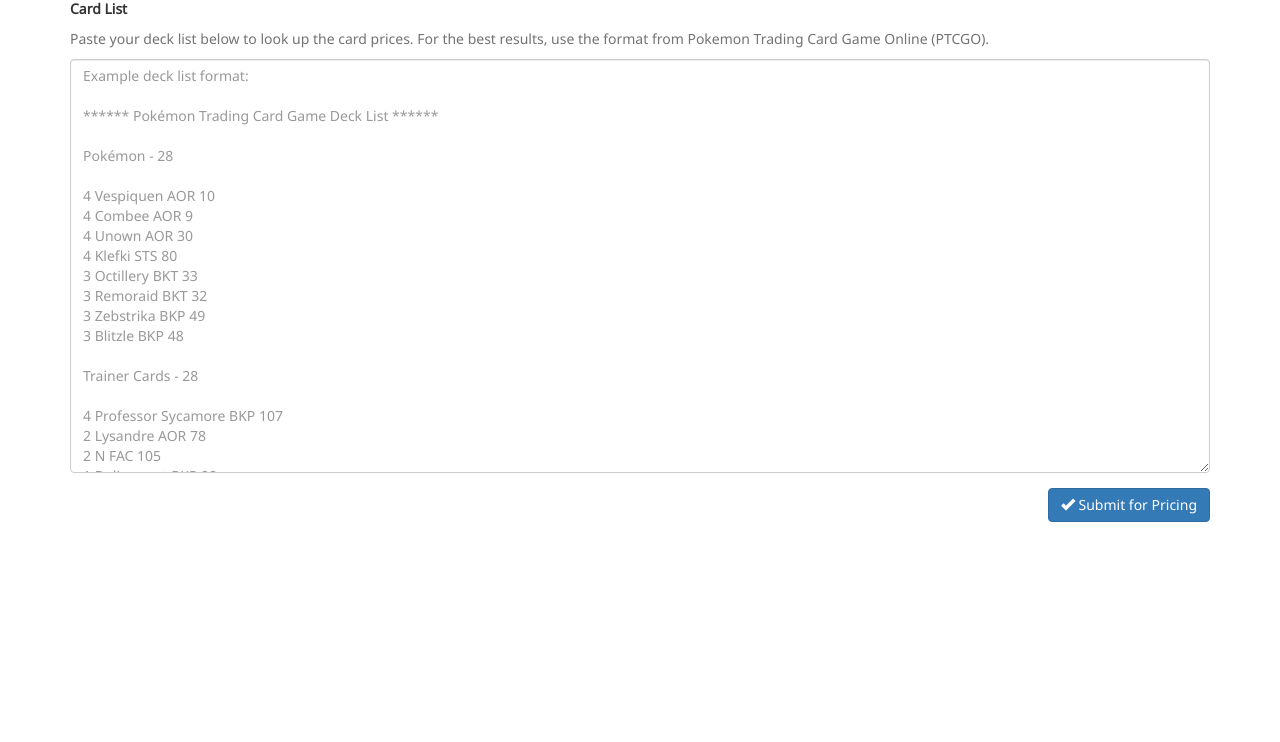
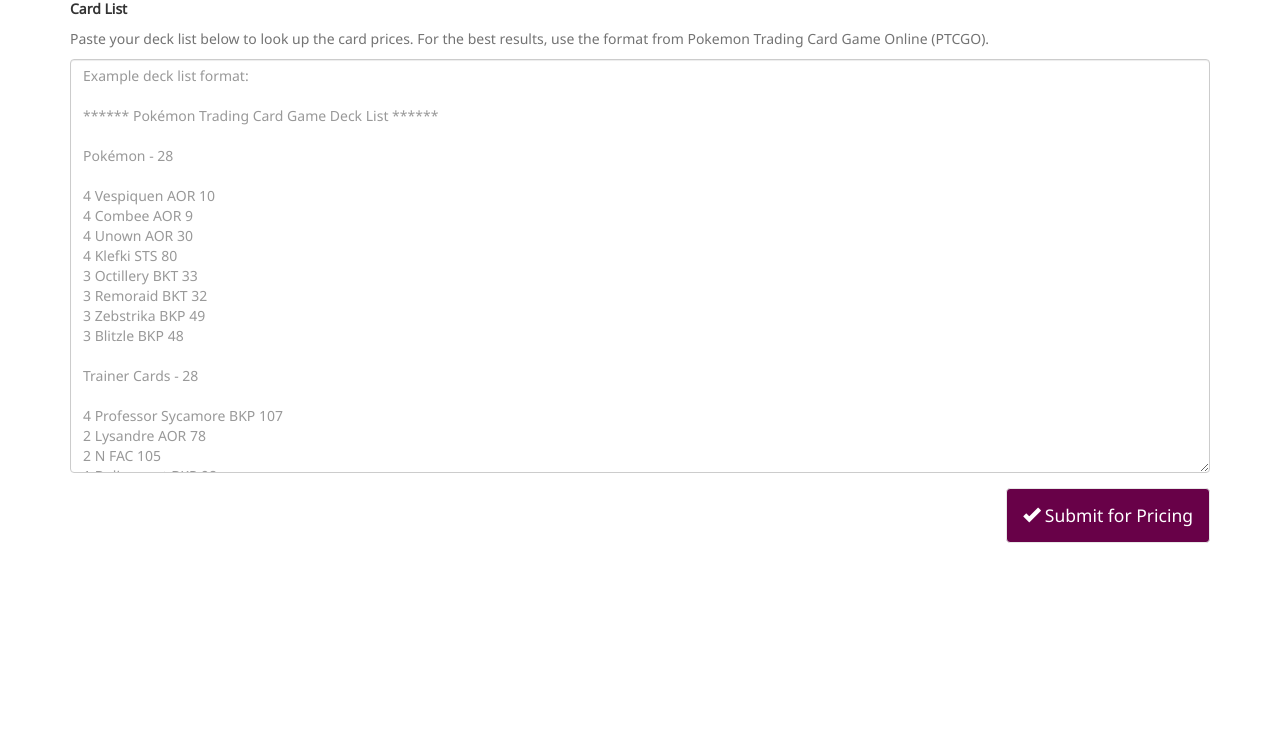
Before and after one commit to mlavin/decklist, a Python web app: template templates/deck-form.html in a window 1280 px wide. Shown: the part 72-814 px from the top of the page. Run offline with Jinja, Linux system fonts and the light colour scheme; the template is opened without the code that fills it, so the values that code supplies are empty; some libraries are stand-ins or nearby versions.

Commit message:
CTA button.

```diff
--- a/static/site.css
+++ b/static/site.css
@@ -35,6 +35,18 @@ footer .container {
     margin: 20px auto;
 }
 
+.btn-cta {
+    font-size: 1.25em;
+    padding: 14px 16px;
+    color: #fff;
+    background-color: #680148;
+    border-color: #e7e7e7;
+}
+
+.btn-cta:hover {
+    color: #ccc;
+}
+
 #home header .navbar {
     margin-bottom: 0;
 }
@@ -66,17 +78,6 @@ footer .container {
     z-index: 1;
 }
 
-#home .btn-cta {
-    font-size: 1.25em;
-    padding: 14px 16px;
-    color: #fff;
-    background-color: #680148;
-    border-color: #e7e7e7;
-}
-
-#home .btn-cta:hover {
-    color: #ccc;
-}
 
 #home .how-it-works h3 {
     margin-top: 20px;
--- a/templates/deck-form.html
+++ b/templates/deck-form.html
@@ -53,7 +53,7 @@ Total Cards - 60
 
 ****** Deck List Generated by Pokémon TCG Online www.pokemon.com/TCGO ******"></textarea>
         </div>
-        <button type="submit" class="btn btn-primary pull-right">
+        <button type="submit" class="btn btn-cta pull-right">
             <span class="glyphicon glyphicon-ok" aria-hidden="true"></span>
             Submit for Pricing
         </button>
```
